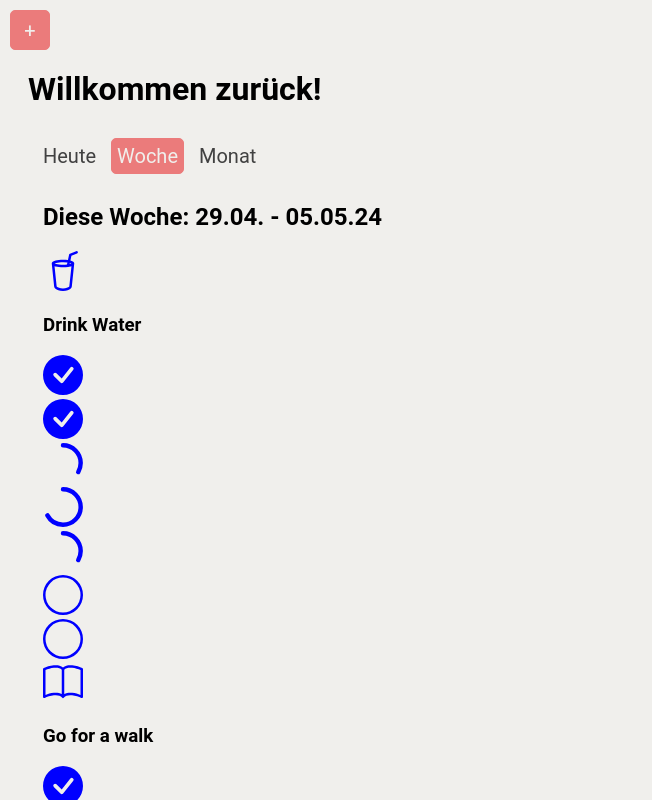
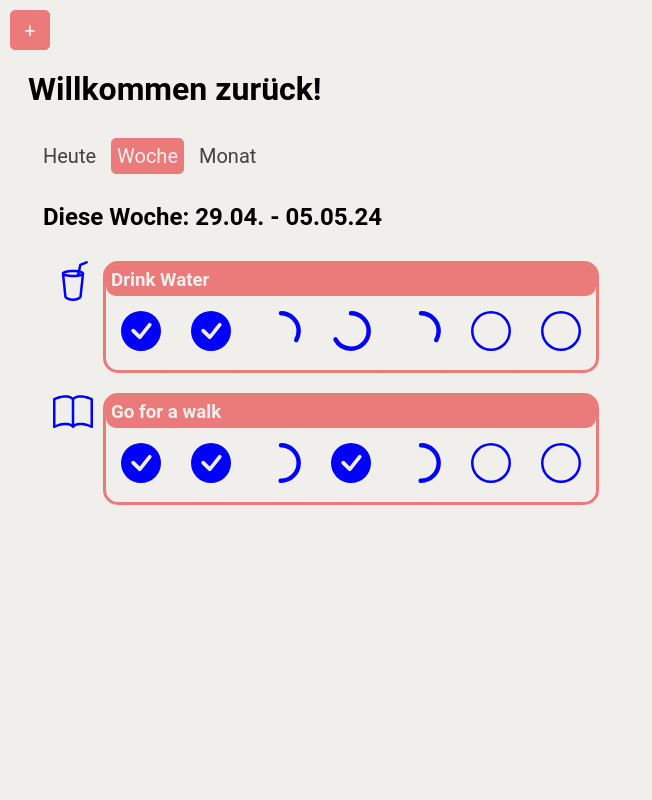
Before and after one commit to angi-mint/habit-tracker, a Vue app: page / in a window 1280 px wide. Both pictures are taken after a click on the button "Woche". Shown: the top 800 px of the page, without its empty margins (0-652 px from the left). Built offline with nearby package versions, Linux system fonts and the light colour scheme.

Commit message:
weekly view

```diff
--- a/src/assets/index.css
+++ b/src/assets/index.css
@@ -297,3 +297,36 @@ button {
 .monthly-day {
     margin-right: var(--spacing-1);
 }
+
+/* Wochenansicht */
+
+.weekly-name {
+    padding: var(--spacing-1);
+    margin: 0;
+    background-color: #EB7B7B;
+    color: var(--color-background);
+    border-radius: var(--spacing-2);
+}
+
+.weekly-habit {
+    padding: var(--spacing-2);
+    display: flex;
+}
+
+.weekly-wrapper {
+    display: flex;
+    flex-direction: column;
+    border-radius: var(--spacing-3);
+    border: 3px solid var(--color-menu);
+    margin-left: var(--spacing-2);
+}
+
+.weekly-view {
+    padding: var(--spacing-3);
+    border-radius: var(--spacing-3);
+}
+
+.weekly-overview {
+    display: flex;
+    border-radius: var(--spacing-4);
+}
--- a/src/vue/components/calendar/WeeklyTracker.vue
+++ b/src/vue/components/calendar/WeeklyTracker.vue
@@ -39,8 +39,10 @@ const today = new Date().getDay() || 7;
         <Icon :id="HabitWeekly.icon" :color="HabitWeekly.color" :size="iconSize"></Icon>
         <div class="weekly-wrapper">
             <h3 class="weekly-name">{{ HabitWeekly.name }}</h3>
-            <div class="weekly-view" v-for="(day, index) in datesArray" :key="index">
-                <TrackButton :id="HabitWeekly.id" :color="HabitWeekly.color" :percentage="day" :size="iconSize" :disabled="index + 1 !== today"></TrackButton>
+            <div class="weekly-overview">
+                <div class="weekly-view" v-for="(day, index) in datesArray" :key="index">
+                    <TrackButton :id="HabitWeekly.id" :color="HabitWeekly.color" :percentage="day" :size="iconSize" :disabled="index + 1 !== today"></TrackButton>
+                </div>
             </div>
         </div>
     </div>
```
